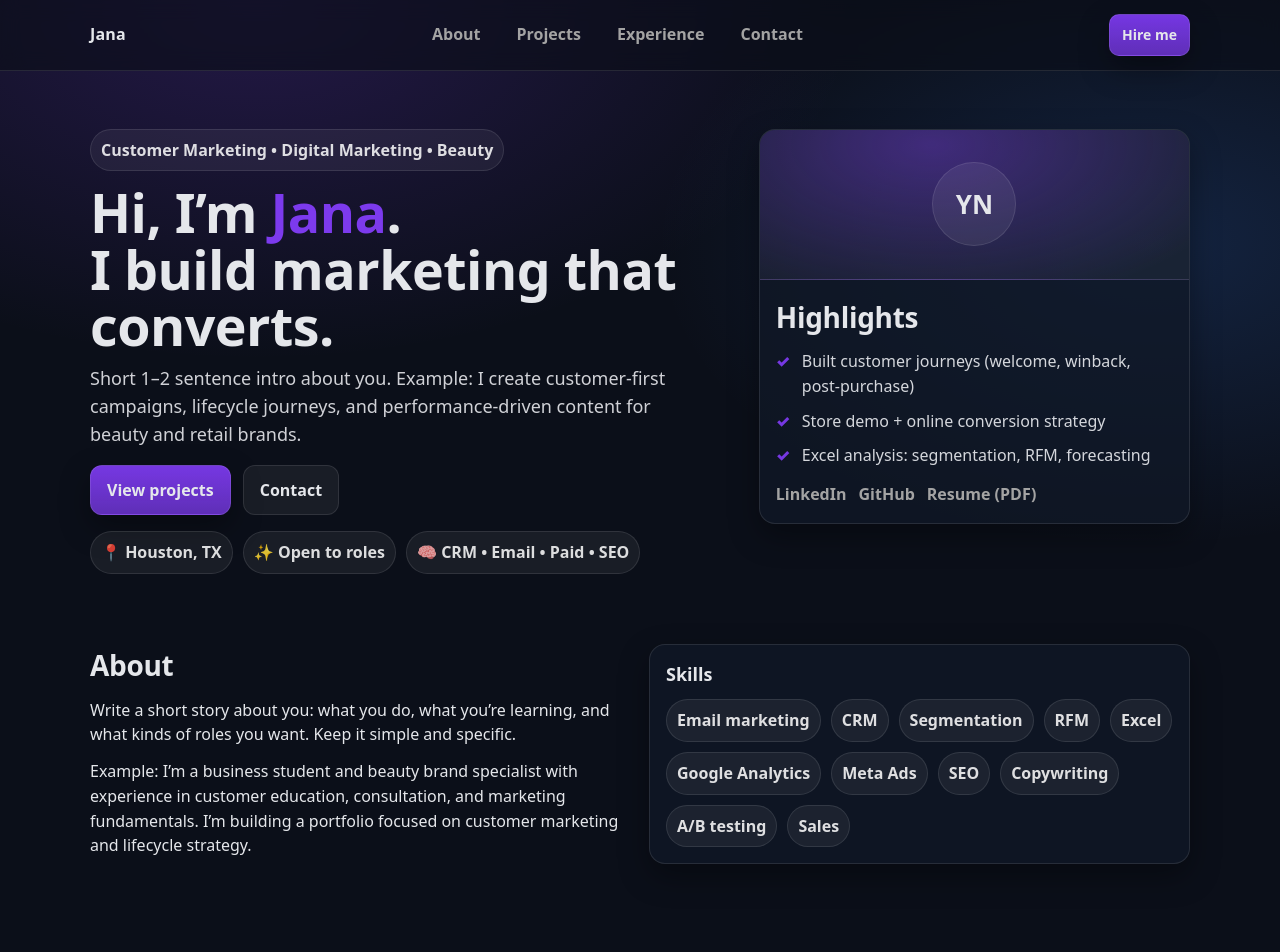
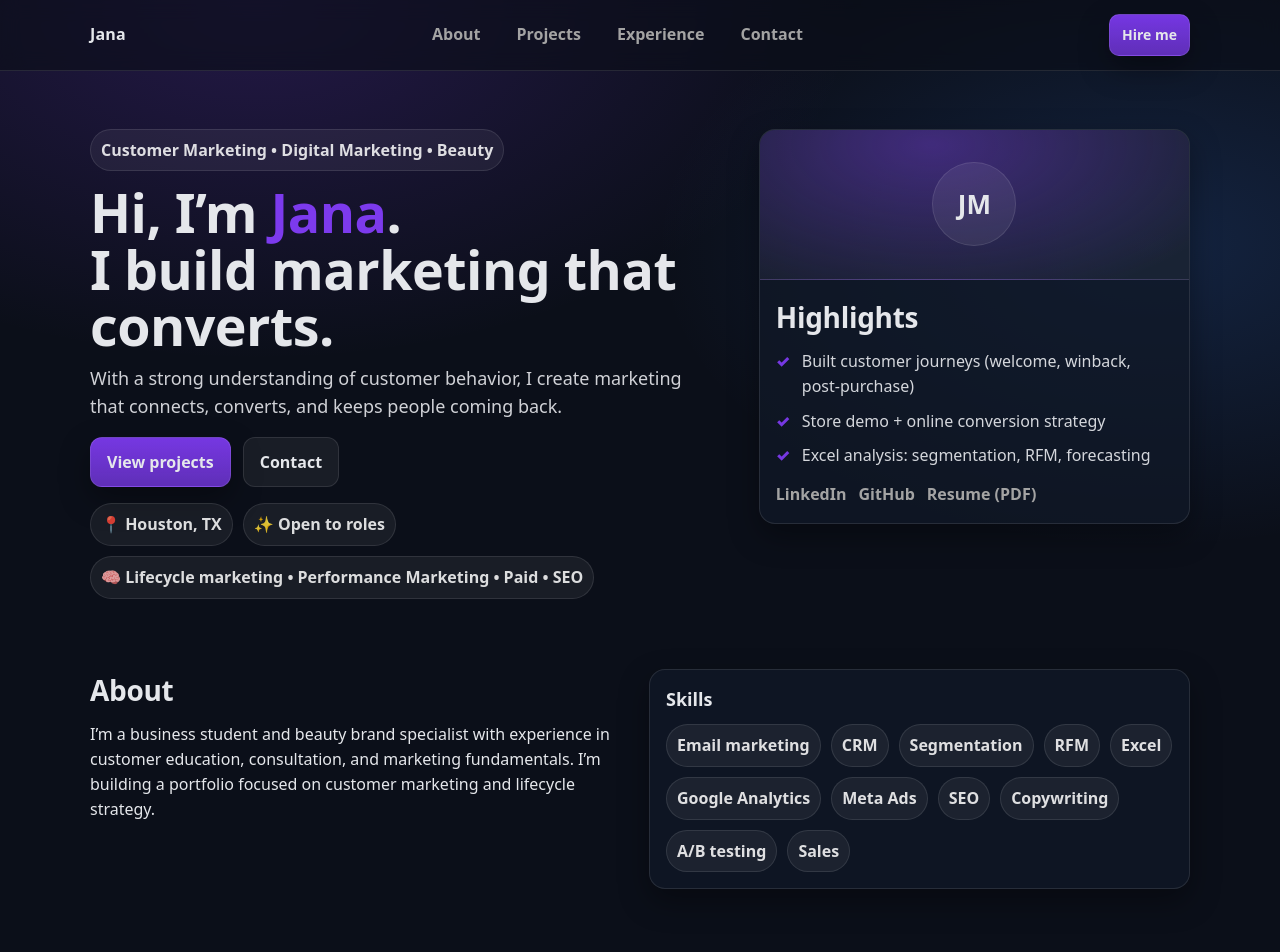
Before and after one commit to janamandic18/janamandic18.github.io, a plain HTML site: page index.html in a window 1280 px wide. Shown: the top 952 px of the page. Drawn offline with Linux system fonts and the light colour scheme.

Commit message:
Update index.html

```diff
--- a/index.html
+++ b/index.html
@@ -33,8 +33,7 @@
           <p class="tag">Customer Marketing • Digital Marketing • Beauty</p>
           <h1>Hi, I’m <span class="accent">Jana</span>.<br/>I build marketing that converts.</h1>
           <p class="lead">
-            Short 1–2 sentence intro about you. Example: I create customer-first campaigns, lifecycle
-            journeys, and performance-driven content for beauty and retail brands.
+            With a strong understanding of customer behavior, I create marketing that connects, converts, and keeps people coming back.
           </p>
 
           <div class="hero-actions">
@@ -45,7 +44,7 @@
           <div class="quick-info">
             <div class="pill">📍 Houston, TX</div>
             <div class="pill">✨ Open to roles</div>
-            <div class="pill">🧠 CRM • Email • Paid • SEO</div>
+            <div class="pill">🧠 Lifecycle marketing • Performance Marketing • Paid • SEO</div>
           </div>
         </div>
 
@@ -53,7 +52,7 @@
           <div class="avatar" aria-hidden="true">
             <!-- Replace with your photo if you want:
                  <img src="assets/me.jpg" alt="Your Name"> -->
-            <span>YN</span>
+            <span>JM</span>
           </div>
 
           <div class="card-body">
@@ -80,11 +79,7 @@
         <div>
           <h2>About</h2>
           <p>
-            Write a short story about you: what you do, what you’re learning, and what kinds of roles you want.
-            Keep it simple and specific.
-          </p>
-          <p>
-            Example: I’m a business student and beauty brand specialist with experience in customer education,
+            I’m a business student and beauty brand specialist with experience in customer education,
             consultation, and marketing fundamentals. I’m building a portfolio focused on customer marketing
             and lifecycle strategy.
           </p>
```
